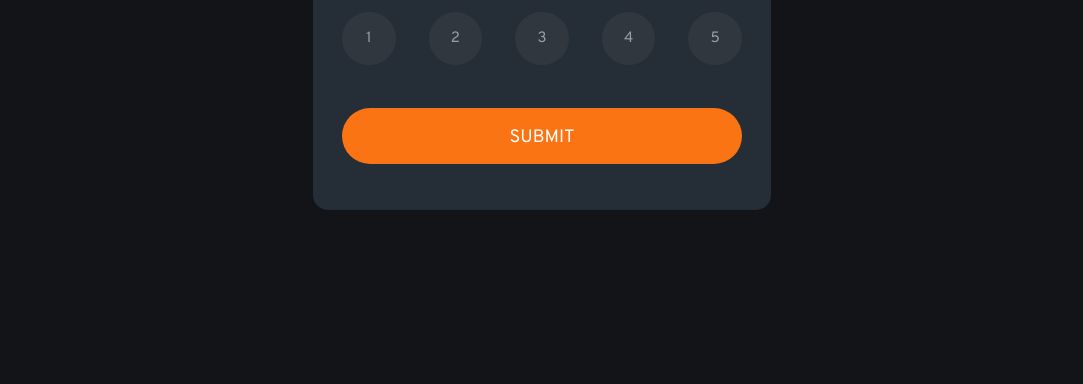
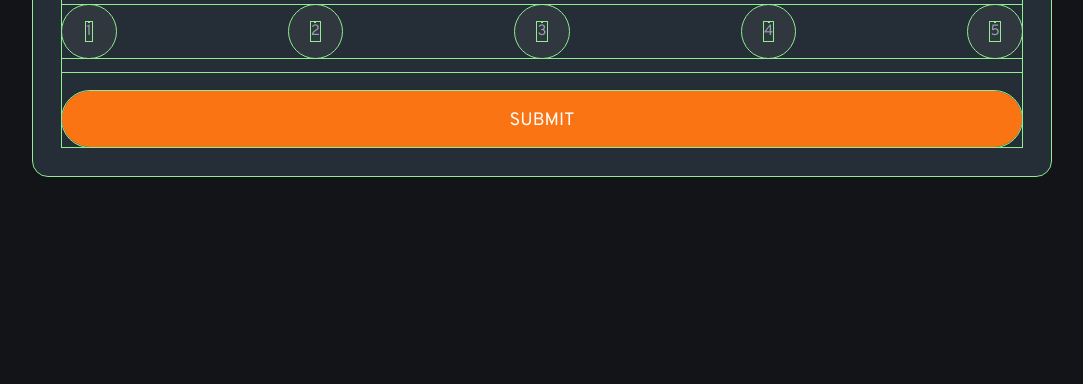
Before and after one commit to aras72h/interactive-rating-component, a plain HTML site: page index.html in a window 1280 px wide. Shown: the part 416-800 px from the top of the page, without its empty margins (98-1181 px from the left). Drawn offline with Linux system fonts and the light colour scheme.

Commit message:
Updated .gitignore

```diff
--- a/style.css
+++ b/style.css
@@ -12,7 +12,7 @@
   margin: 0;
   padding: 0;
   border: none;
-  /* outline: 1px solid lightgreen; */
+  outline: 1px solid lightgreen;
 }
 
 input[type=radio] {
@@ -30,9 +30,9 @@ input[type=radio] {
 
 .card {
   border-radius: 15px;
-  padding: 3.052em 1.953em;
+  padding: 1.953em;
   width: 75%;
-  max-width: 400px;
+  /* max-width: 400px; */
 }
 
 .star {
@@ -64,7 +64,7 @@ input[type=radio] {
   padding: 1em 0 0.8em;
   width: 100%;
   cursor: pointer;
-  margin: 1.563em 0 0;
+  margin: 1em 0 0;
 }
 
 .rate-output {
```
Also changed, not shown: 1 other file.
